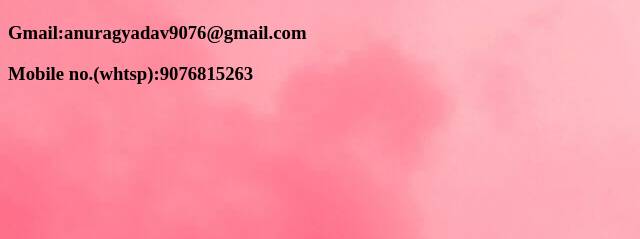
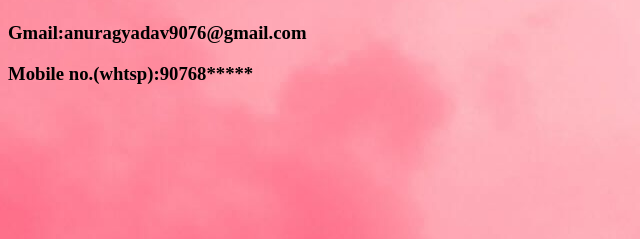
Before and after one commit to GarunaTheTrillionaire/basic-html-css, a plain HTML site: page AboutMe.html in a window 1280 px wide. Shown: the part 558-797 px from the top of the page, 0-640 px from the left. Drawn offline with Linux system fonts and the light colour scheme.

Commit message:
Update AboutMe.html

```diff
--- a/AboutMe.html
+++ b/AboutMe.html
@@ -63,7 +63,7 @@
 </div>
 <div class="contact" >
     <h3>Gmail:anuragyadav9076@gmail.com</h3>
-    <h3>Mobile no.(whtsp):9076815263</h3>
+    <h3>Mobile no.(whtsp):90768*****</h3>
 </div>
 
 
```
